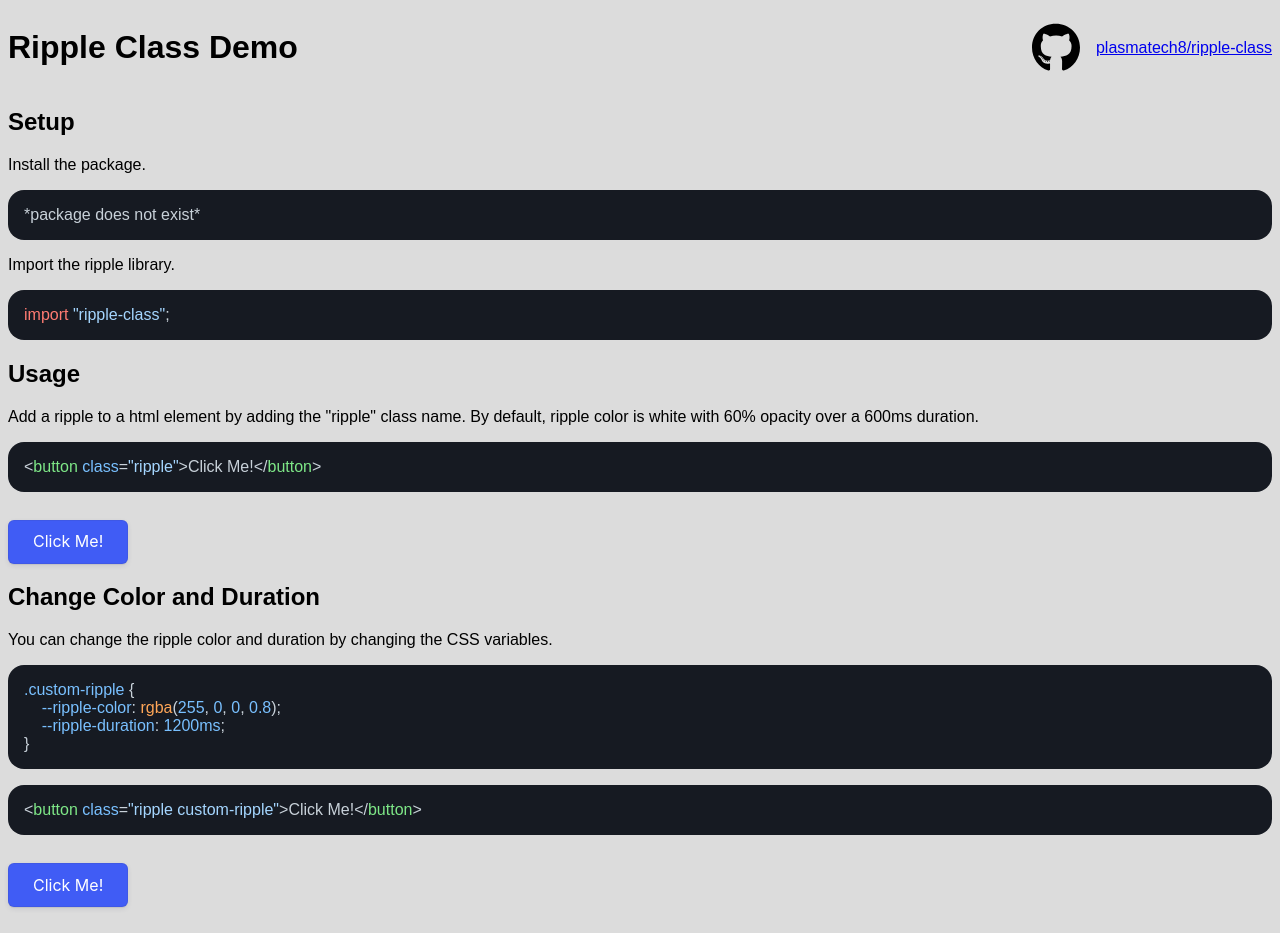
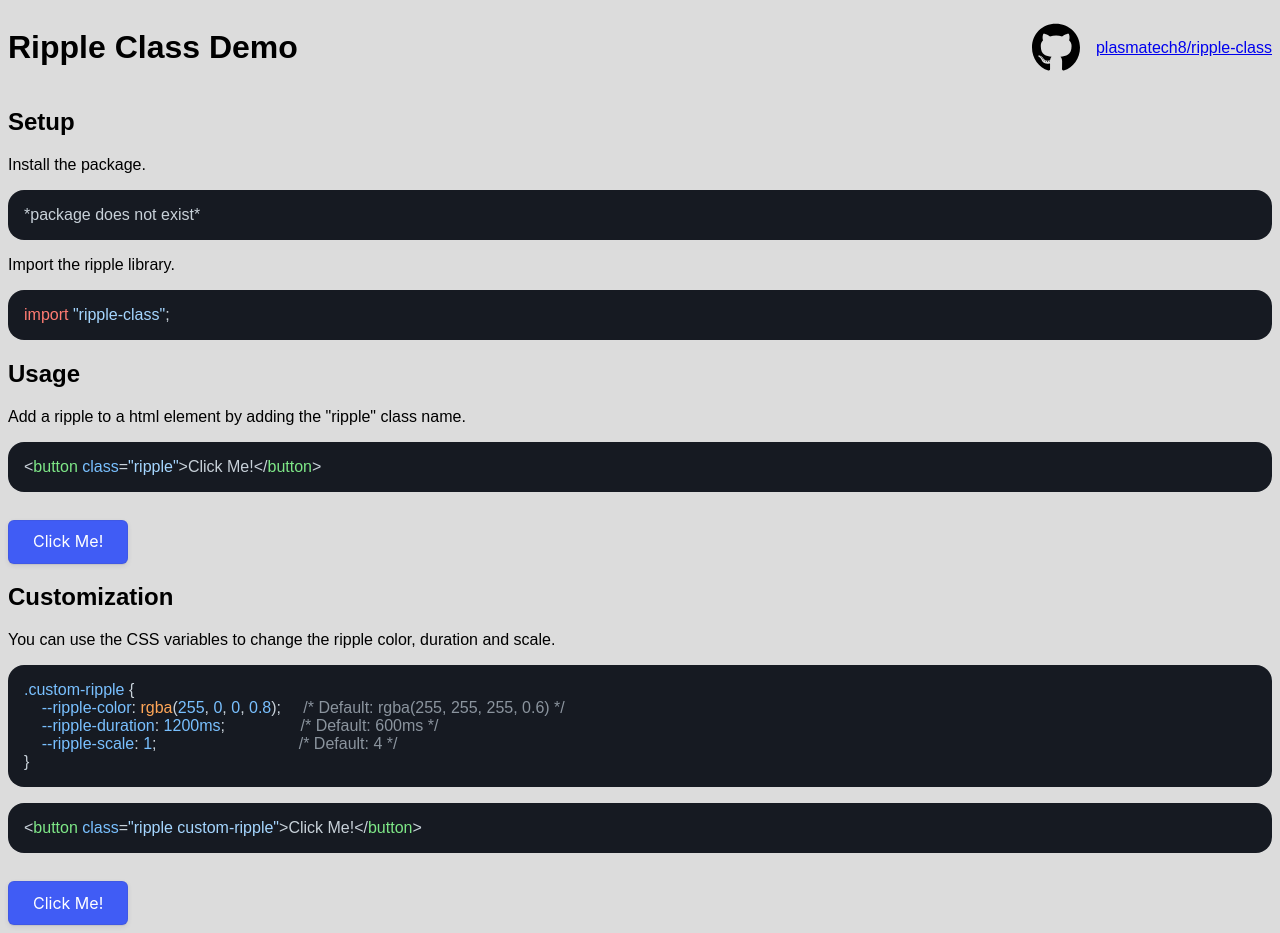
Before and after one commit to plasmatech8/ripple-class, a SvelteKit app: page / in a window 1280 px wide. Built offline with nearby package versions, Linux system fonts and the light colour scheme.

Commit message:
Add ripple scale, update code snippets/docs

```diff
--- a/src/lib/ripple.css
+++ b/src/lib/ripple.css
@@ -1,6 +1,7 @@
 :root {
 	--ripple-color: rgba(255, 255, 255, 0.6);
 	--ripple-duration: 600ms;
+	--ripple-scale: 4;
 }
 
 .ripple {
@@ -19,7 +20,7 @@
 
 @keyframes ripple {
 	to {
-		transform: scale(4);
+		transform: scale(var(--ripple-scale));
 		opacity: 0;
 	}
 }
--- a/src/routes/+page.svelte
+++ b/src/routes/+page.svelte
@@ -7,15 +7,16 @@
 	if (browser) hljs.highlightAll();
 	const installCode = hljs.highlight('bash', `*package does not exist*`).value;
 	const importCode = hljs.highlight('typescript', `import "ripple-class";`).value;
-	const cssCode = hljs.highlight(
+	let customCssCode = hljs.highlight(
 		'css',
 		`.custom-ripple {
-    --ripple-color: rgba(255, 0, 0, 0.8);
-    --ripple-duration: 1200ms;
+    --ripple-color: rgba(255, 0, 0, 0.8);     /* Default: rgba(255, 255, 255, 0.6) */
+    --ripple-duration: 1200ms;                 /* Default: 600ms */
+    --ripple-scale: 1;                                /* Default: 4 */
 }`
 	).value;
 	const buttonCode = hljs.highlight('html', `<button class="ripple">Click Me!</button>`).value;
-	const buttonCustomCode = hljs.highlight(
+	const customButtonCode = hljs.highlight(
 		'html',
 		`<button class="ripple custom-ripple">Click Me!</button>`
 	).value;
@@ -40,17 +41,14 @@
 <pre class="ripple"><code>{@html importCode}</code></pre>
 
 <h2>Usage</h2>
-<p>
-	Add a ripple to a html element by adding the "ripple" class name. By default, ripple color is
-	white with 60% opacity over a 600ms duration.
-</p>
+<p>Add a ripple to a html element by adding the "ripple" class name.</p>
 <pre class="ripple"><code>{@html buttonCode}</code></pre>
 <button class="ripple">Click Me!</button>
 
-<h2>Change Color and Duration</h2>
-<p>You can change the ripple color and duration by changing the CSS variables.</p>
-<pre class="ripple"><code>{@html cssCode}</code></pre>
-<pre class="ripple"><code>{@html buttonCustomCode}</code></pre>
+<h2>Customization</h2>
+<p>You can use the CSS variables to change the ripple color, duration and scale.</p>
+<pre class="ripple custom-ripple"><code>{@html customCssCode}</code></pre>
+<pre class="ripple custom-ripple"><code>{@html customButtonCode}</code></pre>
 <button class="ripple custom-ripple">Click Me!</button>
 
 <style>
@@ -98,6 +96,7 @@
 	.custom-ripple {
 		--ripple-color: rgba(255, 0, 0, 0.8);
 		--ripple-duration: 1200ms;
+		--ripple-scale: 1;
 	}
 	.header {
 		display: flex;
--- a/src/routes/test/+page.svelte
+++ b/src/routes/test/+page.svelte
@@ -3,7 +3,7 @@
 </script>
 
 <div style="position: absolute; top: 300px; left: 50px;">
-	<button class="ripple custom-ripple" style="height: 200px; width: 200px">Click Me!</button>
+	<button class="ripple custom-ripple" style="height: 600px; width: 200px">Click Me!</button>
 </div>
 <div
 	class="ripple"
@@ -55,5 +55,6 @@
 	.custom-ripple {
 		--ripple-color: rgba(255, 0, 0, 0.8);
 		--ripple-duration: 1200ms;
+		--ripple-scale: 1;
 	}
 </style>
```
